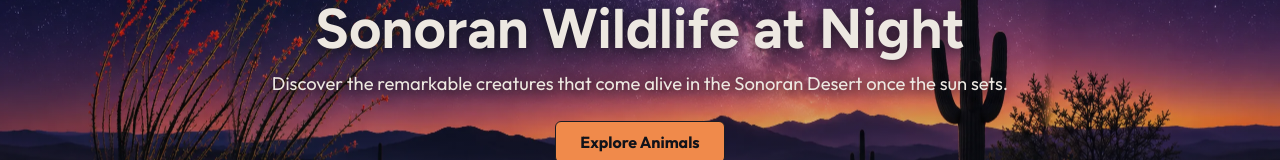
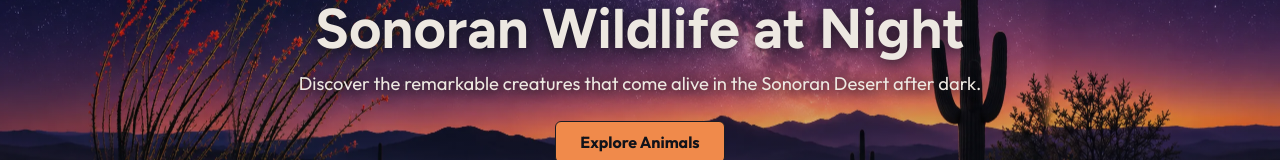
Before and after one commit to krfowler415/GIT414-Deliverable-4, a plain HTML site: page index.html in a window 1280 px wide. Shown: the part 224-384 px from the top of the page. Drawn offline with Linux system fonts and the light colour scheme.

Commit message:
Update hero description for clarity

```diff
--- a/index.html
+++ b/index.html
@@ -37,7 +37,7 @@
   <main id="main" class="container">
     <section class="hero" aria-labelledby="page-title">
       <h1 id="page-title">Sonoran Wildlife at Night</h1>
-      <p class="hero-description u-max-text">Discover the remarkable creatures that come alive in the Sonoran Desert once the sun sets.</p>
+      <p class="hero-description u-max-text">Discover the remarkable creatures that come alive in the Sonoran Desert after dark.</p>
       <a class="button" href="#animals">Explore Animals</a>
     </section>
 
```
